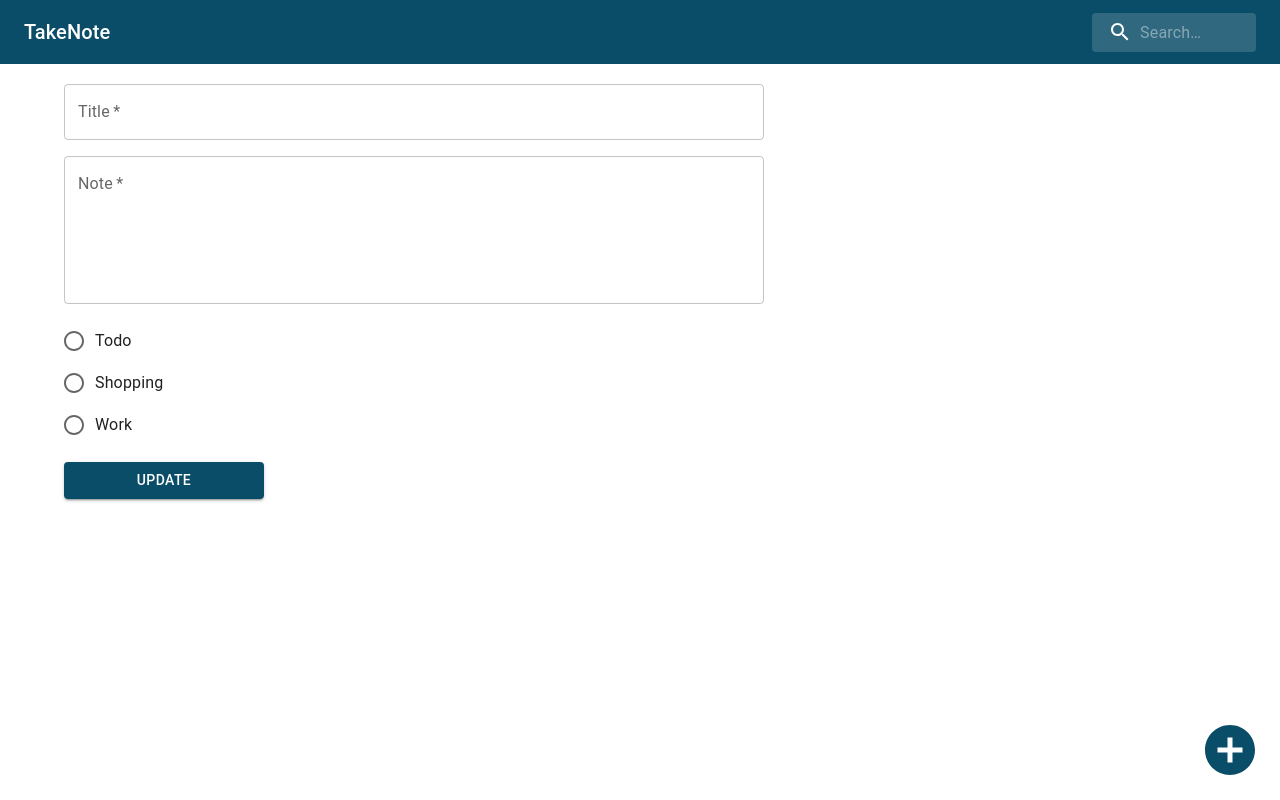
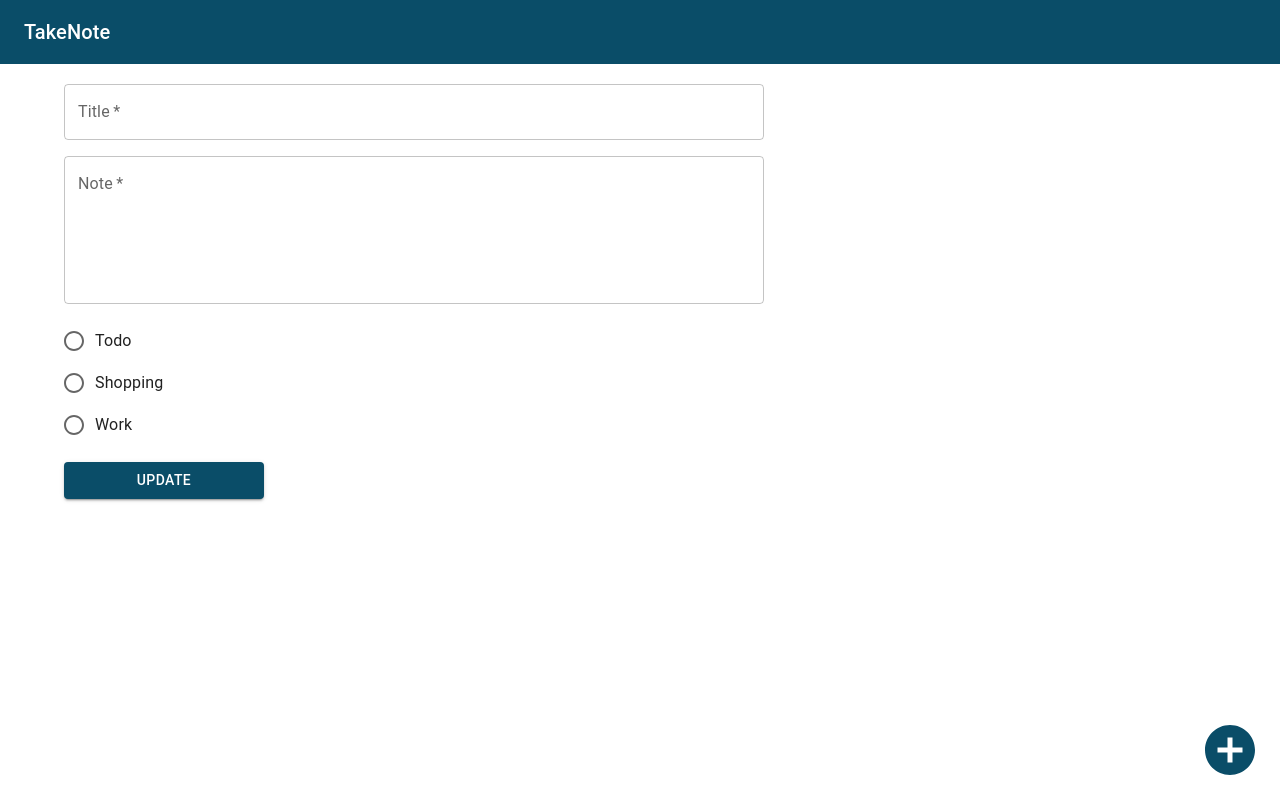
Before and after one commit to abdoul-farah/notev3, a React (Vite) app: page /update in a window 1280 px wide. Built offline with nearby package versions, Linux system fonts and the light colour scheme.

Commit message:
edit button

```diff
--- a/src/components/CardNote.jsx
+++ b/src/components/CardNote.jsx
@@ -11,6 +11,7 @@ import Typography from "@mui/material/Typography";
 
 import DeleteOutlineOutlinedIcon from "@mui/icons-material/DeleteOutlineOutlined";
 import MoreVertIcon from "@mui/icons-material/MoreVert";
+import EditNoteIcon from "@mui/icons-material/EditNote";
 
 import ConfirmDialog from "./ConfirmDialog";
 
@@ -18,6 +19,7 @@ import { useState } from "react";
 import { useDispatch } from "react-redux";
 import { selectNote } from "../store/index";
 import { Navigate, useNavigate } from "react-router-dom";
+import { CardActions } from "@mui/material";
 
 function CardNote({ note }) {
   const [confirmDialog, setConfirmDialog] = useState({ isOpen: false });
@@ -58,17 +60,22 @@ function CardNote({ note }) {
           title={note.title}
           subheader={note.category}
         />
-        <CardContent
-          onClick={() => {
-            console.log(note.id);
-            dispatch(selectNote(note));
-            navigate("/update");
-          }}
-        >
+        <CardContent>
           <Typography variant="body2" color="textSecondary">
             {note.details}
           </Typography>
         </CardContent>
+        <CardActions disableSpacing>
+          <IconButton
+            onClick={() => {
+              // console.log(note.id);
+              dispatch(selectNote(note));
+              navigate("/update");
+            }}
+          >
+            <EditNoteIcon />
+          </IconButton>
+        </CardActions>
       </Card>
       <ConfirmDialog
         confirmDialog={confirmDialog}
--- a/src/components/TopBar.jsx
+++ b/src/components/TopBar.jsx
@@ -60,7 +60,7 @@ function TopBar() {
   const searchInput = useSelector((state) => state.searchInput);
   const location = useLocation();
 
-  const inCreatePage = location.pathname === "/create";
+  const inHomePage = location.pathname === "/";
   return (
     <AppBar position="sticky" sx={{ boxShadow: "none", marginBottom: "20px" }}>
       <Toolbar
@@ -92,7 +92,7 @@ function TopBar() {
           </Typography>
         </Box>
 
-        {!inCreatePage && (
+        {inHomePage && (
           <Search>
             <SearchIconWrapper>
               <SearchIcon />
```
